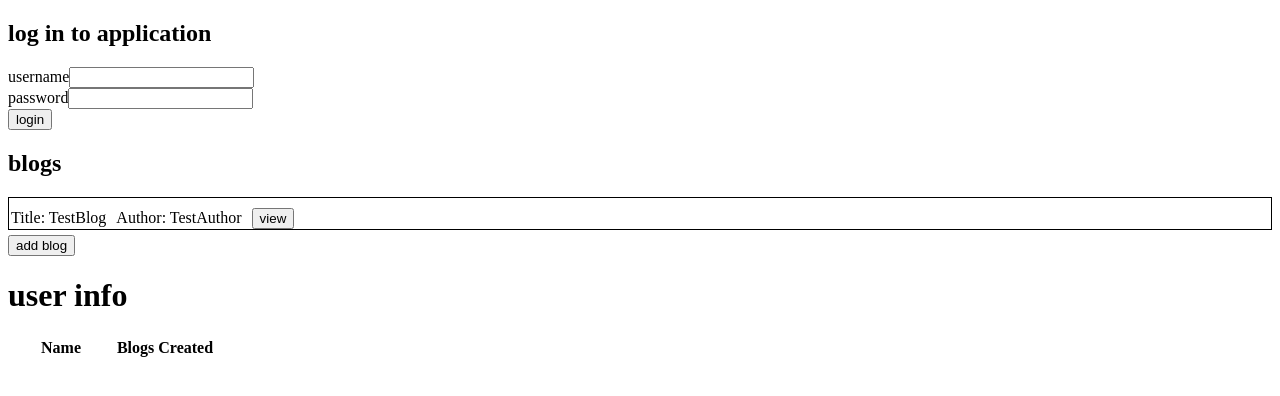
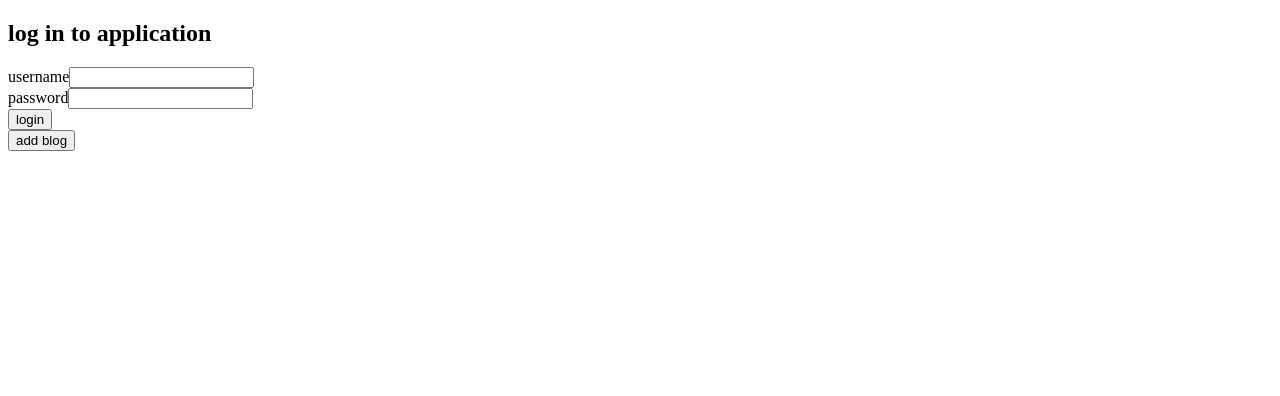
Before and after one commit to zenlex/fsoblog, a React (Create React App) app in the folder frontend/: page / in a window 1280 px wide. Shown: the top 396 px of the page. Built offline with nearby package versions, Linux system fonts and the light colour scheme.

Commit message:
configure react router

```diff
--- a/frontend/package.json
+++ b/frontend/package.json
@@ -12,6 +12,7 @@
     "react": "^17.0.1",
     "react-dom": "^17.0.1",
     "react-redux": "^7.2.6",
+    "react-router-dom": "^6.2.2",
     "react-scripts": "^5.0.0",
     "redux": "^4.1.2",
     "web-vitals": "^0.2.4"
--- a/frontend/src/App.js
+++ b/frontend/src/App.js
@@ -5,22 +5,26 @@ import BlogForm from './components/BlogForm';
 import Notification from './components/Notification';
 import Users from './components/Users';
 import { useSelector } from 'react-redux';
+import { Link, Route, Routes } from 'react-router-dom';
 
 const App = () => {
   //---------STATE---------->
-  const { alert } = useSelector((state) => state);
+  const { alert, user } = useSelector((state) => state);
   //---------REFS---------->
   //---------HOOKS---------->
   //---------RETURN---------->
 
   return (
     <div>
+      <Notification alert={alert} />
       <LoginForm />
-      <Notification alert={alert} />
-      <Blogs />
-      {/*TODO: refactor BlogForm and Login form to house their own togglable */}
+      <Routes>
+        <Route path='/' element={<Blogs />} />
+
+        <Route path='/users' element={<Users />} />
+      </Routes>
       <BlogForm />
-      <Users />
+      <div>{user && <Link to='/users'>User Info</Link>}</div>
     </div>
   );
 };
--- a/frontend/src/components/Blogs.js
+++ b/frontend/src/components/Blogs.js
@@ -38,6 +38,8 @@ const Blogs = () => {
     dispatch(setBlogs(blogs.filter((blog) => blog.id !== id)));
   };
 
+  if (!user) return null;
+
   return (
     <div>
       <h2>blogs</h2>
--- /dev/null
+++ b/frontend/src/components/UserDetail.js
@@ -0,0 +1,5 @@
+const UserDetail = () => {
+  return <div>user detail goes here</div>;
+};
+
+export default UserDetail;
--- a/frontend/src/components/Users.js
+++ b/frontend/src/components/Users.js
@@ -12,6 +12,9 @@ const Users = () => {
     },
     [user]
   );
+
+  if (!user) return null;
+
   return (
     <div>
       <h1>user info</h1>
--- a/frontend/src/index.js
+++ b/frontend/src/index.js
@@ -4,10 +4,13 @@ import App from './App';
 import { Provider } from 'react-redux';
 import store from './store';
 import './index.css';
+import { BrowserRouter as Router } from 'react-router-dom';
 
 ReactDOM.render(
   <Provider store={store}>
-    <App />
+    <Router>
+      <App />
+    </Router>
   </Provider>,
   document.getElementById('root')
 );
```
Also changed, not shown: 2 other files (tests, documents, lock files or other folders).
